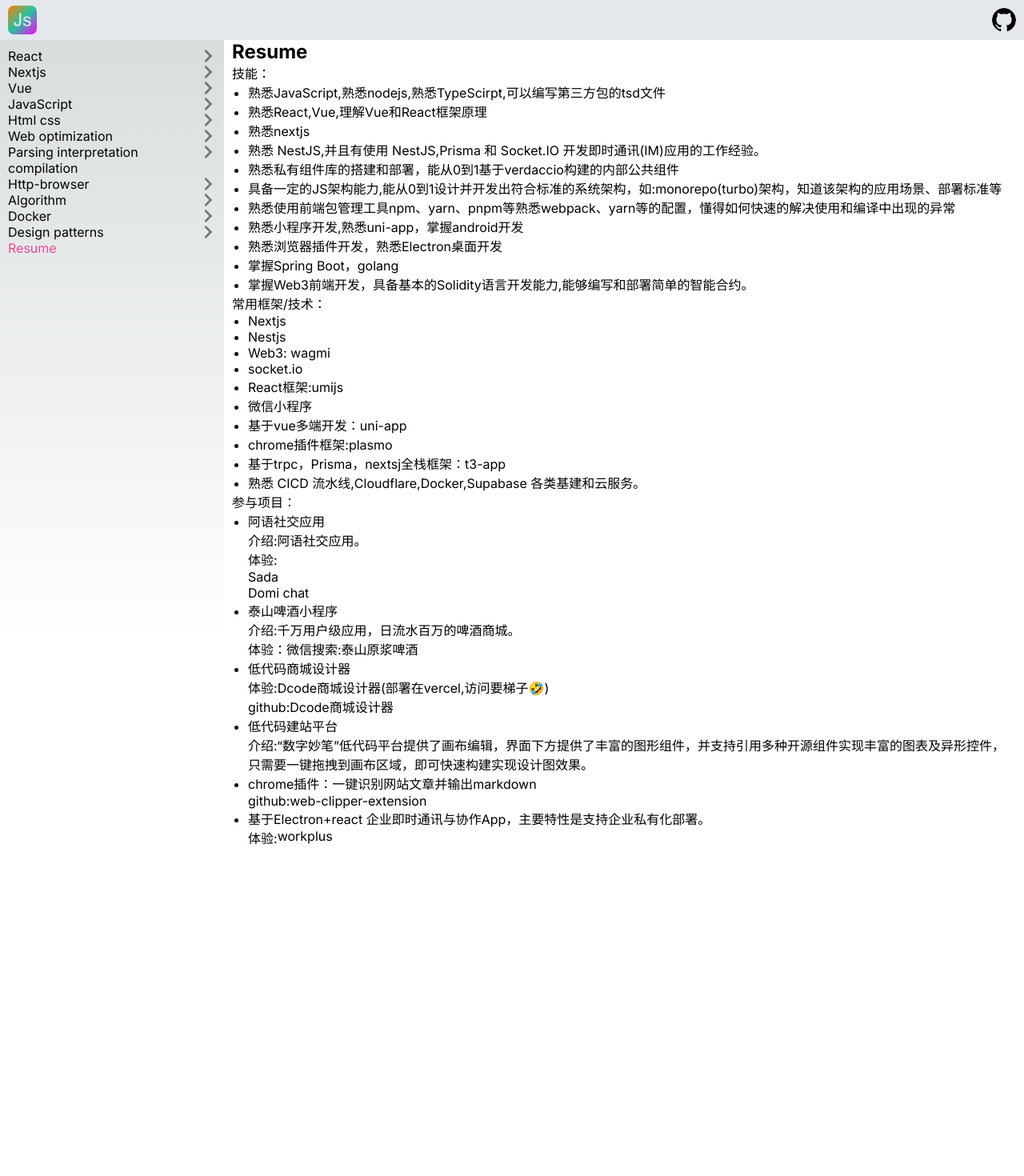
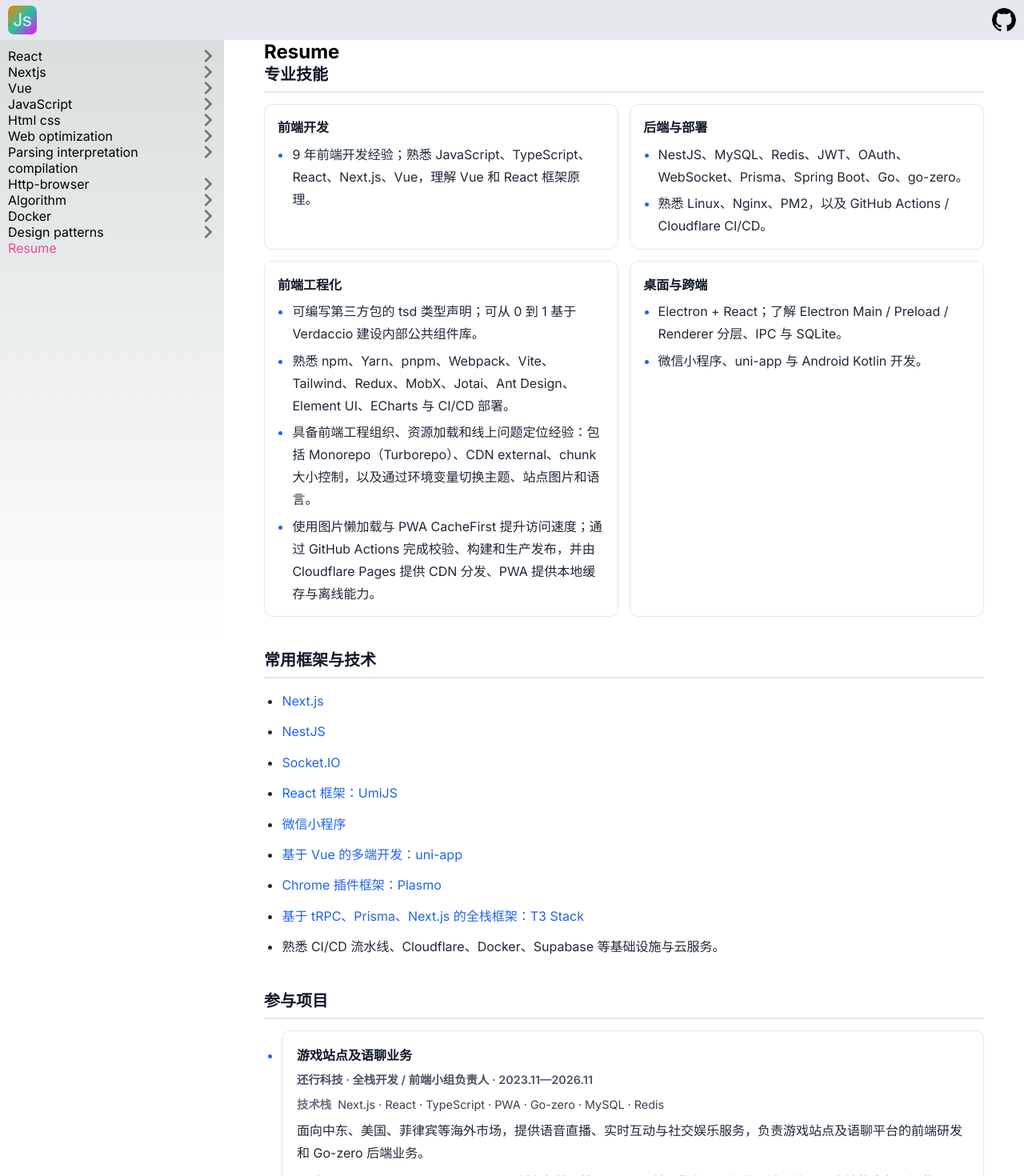
Before and after one commit to huiruo/programming-tech, a Next.js app: page /resume in a window 1280 px wide. Shown: the top 1470 px of the page at 80% size. Before the commit the page ends 1109 px from the top, so only its background shows below. Built offline with nearby package versions, Linux system fonts and the light colour scheme.

Commit message:
feat: 简历

```diff
--- a/package.json
+++ b/package.json
@@ -3,7 +3,7 @@
   "version": "0.1.0",
   "private": true,
   "scripts": {
-    "dev": "PORT=3002 next dev",
+    "dev": "PORT=3003 next dev",
     "build": "next build",
     "start": "next start",
     "lint": "next lint",
--- /dev/null
+++ b/src/components/resume.module.css
@@ -0,0 +1,28 @@
+.resume { max-width: 900px; color: #1f2937; line-height: 1.75; }
+.section + .section { margin-top: 2.5rem; }
+.heading { margin: 0 0 .85rem; padding-bottom: .45rem; border-bottom: 2px solid #e5e7eb; color: #111827; font-size: 1.25rem; line-height: 1.4; }
+.skillGrid { display: grid; grid-template-columns: repeat(2, minmax(0, 1fr)); gap: .9rem; }
+.skillCategory { padding: .9rem 1rem; border: 1px solid #e5e7eb; border-radius: .65rem; background: #fff; }
+.skillCategory h3 { margin: 0 0 .35rem; color: #111827; font-size: 1rem; }
+.skillCategory ul { display: grid; gap: .35rem; padding-left: 1.15rem; }
+.skillCategory li::marker { color: #2563eb; }
+.list, .projects { display: grid; gap: .65rem; margin: 0; padding-left: 1.4rem; }
+.project { padding: 1rem 1.1rem; border: 1px solid #e5e7eb; border-radius: .65rem; background: #fff; }
+.project::marker { color: #2563eb; }
+.project h3 { margin: 0 0 .25rem; color: #111827; font-size: 1rem; }
+.project p { white-space: normal; word-break: normal; }
+.context { margin-bottom: .35rem; color: #4b5563; font-size: .9rem; font-weight: 600; }
+.techStack { margin-bottom: .35rem; color: #374151; font-size: .9rem; }
+.techStack span { margin-right: .5rem; color: #6b7280; font-weight: 600; }
+.highlights { display: grid; gap: .35rem; margin: .55rem 0 0; padding-left: 1.2rem; }
+.highlights li::marker { color: #2563eb; }
+.links { display: flex; flex-wrap: wrap; gap: .35rem 1rem; margin-top: .5rem; }
+.credentials { display: flex; flex-wrap: wrap; gap: .25rem 1rem; margin-top: .5rem; color: #374151; font-size: .9rem; }
+.credentials div { display: flex; gap: .35rem; }
+.credentials dt { color: #6b7280; }
+.credentials dd { margin: 0; font-family: var(--font-mono); overflow-wrap: anywhere; }
+.link { color: #2563eb; text-decoration: underline; text-decoration-color: transparent; text-underline-offset: .18em; transition: color .15s ease, text-decoration-color .15s ease; }
+.link:hover, .link:focus-visible { color: #1d4ed8; text-decoration-color: currentColor; }
+.note { margin-top: .4rem; color: #4b5563; }
+@media (prefers-color-scheme: dark) { .resume { color: #d1d5db; } .heading, .skillCategory h3, .project h3 { color: #f9fafb; } .heading, .skillCategory, .project { border-color: #374151; } .skillCategory, .project { background: #111827; } .context, .techStack, .credentials { color: #d1d5db; } .techStack span, .credentials dt, .note { color: #9ca3af; } .link { color: #93c5fd; } .link:hover, .link:focus-visible { color: #bfdbfe; } }
+@media (max-width: 640px) { .section + .section { margin-top: 2rem; } .skillGrid { grid-template-columns: 1fr; } .skillCategory, .project { padding: .8rem; } .credentials { display: grid; gap: .25rem; } }
--- a/src/components/resume.tsx
+++ b/src/components/resume.tsx
@@ -1,181 +1,130 @@
-interface Img {
-  original: string
+import styles from './resume.module.css'
+
+type Project = {
+  name: string
+  context?: string
+  description: string
+  techStack?: string[]
+  highlights?: string[]
+  links?: Array<{ label: string; href: string }>
+  credentials?: Array<{ label: string; value: string }>
+  note?: string
 }
 
-const designImgs: Img[] = [
-  { original: '/img/design01.png' },
-  { original: '/img/design02.png' },
-  { original: '/img/design03.png' },
+type ProfessionalSkill = {
+  name: string
+  items: string[]
+}
+
+const professionalSkills: ProfessionalSkill[] = [
+  { name: '前端开发', items: ['9 年前端开发经验；熟悉 JavaScript、TypeScript、React、Next.js、Vue，理解 Vue 和 React 框架原理。'] },
+  { name: '后端与部署', items: ['NestJS、MySQL、Redis、JWT、OAuth、WebSocket、Prisma、Spring Boot、Go、go-zero。', '熟悉 Linux、Nginx、PM2，以及 GitHub Actions / Cloudflare CI/CD。'] },
+  {
+    name: '前端工程化',
+    items: [
+      '可编写第三方包的 tsd 类型声明；可从 0 到 1 基于 Verdaccio 建设内部公共组件库。',
+      '熟悉 npm、Yarn、pnpm、Webpack、Vite、Tailwind、Redux、MobX、Jotai、Ant Design、Element UI、ECharts 与 CI/CD 部署。',
+      '具备前端工程组织、资源加载和线上问题定位经验：包括 Monorepo（Turborepo）、CDN external、chunk 大小控制，以及通过环境变量切换主题、站点图片和语言。',
+      '使用图片懒加载与 PWA CacheFirst 提升访问速度；通过 GitHub Actions 完成校验、构建和生产发布，并由 Cloudflare Pages 提供 CDN 分发、PWA 提供本地缓存与离线能力。',
+    ],
+  },
+  { name: '桌面与跨端', items: ['Electron + React；了解 Electron Main / Preload / Renderer 分层、IPC 与 SQLite。', '微信小程序、uni-app 与 Android Kotlin 开发。'] },
 ]
 
-const tpImgs: Img[] = [
-  { original: '/img/tp01.jpg' },
-  { original: '/img/tp02.jpg' },
-  { original: '/img/tp03.jpg' },
-  { original: '/img/tp04.jpg' },
-  { original: '/img/tp05.jpg' },
+const technologies = [
+  { label: 'Next.js', href: 'https://nextjs.org/' },
+  { label: 'NestJS', href: 'https://nestjs.com/' },
+  { label: 'Socket.IO', href: 'https://socket.io/' },
+  { label: 'React 框架：UmiJS', href: 'https://umijs.org/' },
+  { label: '微信小程序', href: 'https://developers.weixin.qq.com/miniprogram/dev/framework/' },
+  { label: '基于 Vue 的多端开发：uni-app', href: 'https://zh.uniapp.dcloud.io/tutorial/' },
+  { label: 'Chrome 插件框架：Plasmo', href: 'https://www.plasmo.com/' },
+  { label: '基于 tRPC、Prisma、Next.js 的全栈框架：T3 Stack', href: 'https://create.t3.gg/en/introduction' },
 ]
 
-const skills: string[] = [
-  '熟悉JavaScript,熟悉nodejs,熟悉TypeScirpt,可以编写第三方包的tsd文件',
-  '熟悉React,Vue,理解Vue和React框架原理',
-  '熟悉nextjs',
-  '熟悉 NestJS,并且有使用 NestJS,Prisma 和 Socket.IO 开发即时通讯(IM)应用的工作经验。',
-  '熟悉私有组件库的搭建和部署，能从0到1基于verdaccio构建的内部公共组件',
-  '具备一定的JS架构能力,能从0到1设计并开发出符合标准的系统架构，如:monorepo(turbo)架构，知道该架构的应用场景、部署标准等',
-  '熟悉使用前端包管理工具npm、yarn、pnpm等熟悉webpack、yarn等的配置，懂得如何快速的解决使用和编译中出现的异常',
-  '熟悉小程序开发,熟悉uni-app，掌握android开发',
-  '熟悉浏览器插件开发，熟悉Electron桌面开发',
-  '掌握Spring Boot，golang',
-  '掌握Web3前端开发，具备基本的Solidity语言开发能力,能够编写和部署简单的智能合约。'
+const projects: Project[] = [
+  {
+    name: '游戏站点及语聊业务',
+    context: '还行科技 · 全栈开发 / 前端小组负责人 · 2023.11—2026.11',
+    techStack: ['Next.js', 'React', 'TypeScript', 'PWA', 'Go-zero', 'MySQL', 'Redis'],
+    description: '面向中东、美国、菲律宾等海外市场，提供语音直播、实时互动与社交娱乐服务，负责游戏站点及语聊平台的前端研发和 Go-zero 后端业务。',
+    highlights: [
+      '实现 KeepAliveContainer：Layout 缓存频繁切换页面 10 分钟，恢复页面组件、滚动位置、本地状态与已加载图片，避免每次切换 Tab 完整卸载和重复渲染。',
+      '完成 WebSocket 二进制协议的认证、心跳与断线重连，实时推送余额、订单、未读消息及活动弹窗等状态；后端通过独立 Comet WebSocket 服务承担长连接和推送。',
+      '优化首屏与资源加载：图片采用浏览器 HTTP 缓存和 PWA CacheFirst Runtime Cache；仅预取高频首屏资源，游戏卡片默认懒加载，首屏可见图片才使用 eager / priority。',
+      '使用 Webpack 按 React、数据层、Firebase、MUI、图标等拆包，将部分大依赖设为 CDN external；通过 GitHub Actions 发布静态产物至 Cloudflare Pages，由全球 CDN 与 Service Worker 协同分发和缓存。',
+      '开发海外广告落地页与 Facebook 广告归因，完成 Pixel 初始化、PageView 上报与广告点击标识采集。',
+      '后端将 HTTP API、WebSocket 长连接和 gRPC 路由拆分为独立进程；结合 MySQL + GORM/GORM Gen、Redis、进程内缓存、Cron 及独立消费者，处理游戏日志、支付订单、奖金与用户事件。',
+    ],
+    links: [
+      { label: 'Sada', href: 'https://sada.mobi/' },
+      { label: 'Domi Chat', href: 'https://domi.chat/' },
+    ],
+  },
+  {
+    name: 'A股量化分析信号平台（独立项目）',
+    techStack: ['Next.js', 'React', 'TypeScript', 'NestJS', 'MySQL', 'Redis', 'BullMQ', 'MCP', 'Auth0'],
+    description: '覆盖行情与 K 线分析、趋势/动量/风险展示、策略研究、历史统计与 AI 分析，累计用户 200+、会员 50+。',
+    highlights: [
+      '处理千万级、十年期 K 线数据：远端以 Parquet 交付，DuckDB 流式完成 Schema、重复键、数值与交易日范围校验；按交易日每 5,000 行多值 UPSERT MySQL，并以 (tsCode, tradeDate) 唯一键保证幂等。',
+      '每日计算趋势、阶段、位置、动量、波动率与风险等量价研究特征，并支持复权、财务基本面和板块分析；自主开发 MCP 工具，结合 Auth0 OAuth 2.1 接入 Agent、ChatGPT 与 Workbuddy 生态。',
+      '将会员等级、功能权限和 AI 调用额度分离建模；以实时权限检查、事务扣次和额度流水保障一致性。BullMQ + Redis 处理异步 AI 任务，通过全局并发上限、Lua 原子预占和数据库行锁避免服务过载、任务丢失与重复计费。',
+    ],
+    links: [{ label: '项目体验', href: 'https://trading-front.pages.dev/' }],
+    credentials: [
+      { label: '体验账号', value: '88888@163.com' },
+      { label: '密码', value: 'abc8888' },
+    ],
+    note: '使用 Kotlin 开发轻量 Android WebView 容器，处理安全策略、内外链路由、生命周期恢复、返回栈与 Release 签名管理。',
+  },
+  { name: '泰山啤酒小程序', description: '千万用户级啤酒商城，日流水达百万元。', note: '微信搜索“泰山原浆啤酒”即可体验。' },
+  { name: '低代码商城设计器', description: '可视化搭建商城页面的低代码设计器。', links: [{ label: '在线体验（部署在 Vercel，需网络代理）', href: 'https://dcode-editor.vercel.app/#/' }, { label: 'GitHub 仓库', href: 'https://github.com/huiruo/dcode-editor' }] },
+  { name: 'Web Clipper Chrome 扩展', description: '一键识别网页文章并导出 Markdown。', links: [{ label: 'GitHub 仓库', href: 'https://github.com/huiruo/web-clipper-extension' }] },
+  { name: '企业即时通讯与协作 App', description: '基于 Electron 与 React 开发，支持企业私有化部署。', links: [{ label: 'WorkPlus', href: 'https://www.workplus.io/' }] },
 ]
 
-export const Resume = () => {
-  /*
-  const [isModalOpen, setModalOpen] = useState(false);
-  const [preViewImgs, setPreViewImgs] = useState<Img[]>([])
+const ExternalLink = ({ href, children }: React.PropsWithChildren<{ href: string }>) => (
+  <a className={styles.link} href={href} target="_blank" rel="noreferrer">{children}</a>
+)
 
-  const openModal = (visible: boolean) => {
-    setModalOpen(visible);
-  };
+export const Resume = () => (
+  <div className={styles.resume}>
+    <section className={styles.section} aria-labelledby="skills-heading">
+      <h2 id="skills-heading" className={styles.heading}>专业技能</h2>
+      <div className={styles.skillGrid}>
+        {professionalSkills.map(({ name, items }) => (
+          <section key={name} className={styles.skillCategory} aria-label={name}>
+            <h3>{name}</h3>
+            <ul>{items.map((item) => <li key={item}>{item}</li>)}</ul>
+          </section>
+        ))}
+      </div>
+    </section>
 
-  const onPreview = (type: number) => {
-    if (type === 1) {
-      setPreViewImgs(tpImgs)
-    } else if (type === 2) {
-      setPreViewImgs(designImgs)
-    }
-    openModal(true)
-  }
-  */
+    <section className={styles.section} aria-labelledby="technologies-heading">
+      <h2 id="technologies-heading" className={styles.heading}>常用框架与技术</h2>
+      <ul className={styles.list}>
+        {technologies.map(({ label, href }) => <li key={href}><ExternalLink href={href}>{label}</ExternalLink></li>)}
+        <li>熟悉 CI/CD 流水线、Cloudflare、Docker、Supabase 等基础设施与云服务。</li>
+      </ul>
+    </section>
 
-  const onPreview = (type: number) => {
-
-  }
-
-  return <div className='resume-container'>
-    <div className='skill-title title-font mg2-bottom'>技能：</div>
-    {skills.map((item, index) => {
-      return (
-        <ul key={index}>
-          <li>
-            {item}
+    <section className={styles.section} aria-labelledby="projects-heading">
+      <h2 id="projects-heading" className={styles.heading}>参与项目</h2>
+      <ul className={styles.projects}>
+        {projects.map(({ name, context, description, techStack, highlights, links, credentials, note }) => (
+          <li key={name} className={styles.project}>
+            <h3>{name}</h3>
+            {context && <p className={styles.context}>{context}</p>}
+            {techStack && <p className={styles.techStack}><span>技术栈</span>{techStack.join(' · ')}</p>}
+            <p>{description}</p>
+            {highlights && <ul className={styles.highlights}>{highlights.map((highlight) => <li key={highlight}>{highlight}</li>)}</ul>}
+            {note && <p className={styles.note}>{note}</p>}
+            {links && <div className={styles.links}>{links.map(({ label, href }) => <ExternalLink key={href} href={href}>{label}</ExternalLink>)}</div>}
+            {credentials && <dl className={styles.credentials}>{credentials.map(({ label, value }) => <div key={label}><dt>{label}</dt><dd>{value}</dd></div>)}</dl>}
           </li>
-        </ul>
-      )
-    })}
-
-    <div className='skill-title title-font mg2-bottom'>常用框架/技术：</div>
-    <ul>
-      <li>
-        <a target="_blank" href='https://nextjs.org/'>Nextjs</a>
-      </li>
-      <li>
-        <a target="_blank" href='https://nestjs.com/'>Nestjs</a>
-      </li>
-      <li>
-        <a target="_blank" href='https://wagmi.sh/'>Web3: wagmi</a>
-      </li>
-      <li>
-        <a target="_blank" href='https://socket.io'>socket.io</a>
-      </li>
-      <li>
-        <a target="_blank" href='https://nextjs.org/'>React框架:umijs</a>
-      </li>
-      <li>
-        <a target="_blank" href='https://developers.weixin.qq.com/miniprogram/dev/framework/'>微信小程序</a>
-      </li>
-      <li>
-        <a target="_blank" href='https://zh.uniapp.dcloud.io/tutorial/'>基于vue多端开发：uni-app</a>
-      </li>
-      <li>
-        <a target="_blank" href='https://www.plasmo.com/'>chrome插件框架:plasmo</a>
-      </li>
-      <li>
-        <a target="_blank" href='https://create.t3.gg/en/introduction'>基于trpc，Prisma，nextsj全栈框架：t3-app</a>
-      </li>
-      <li>
-        熟悉 CICD 流水线,Cloudflare,Docker,Supabase 各类基建和云服务。
-      </li>
-    </ul>
-
-    <div className='skill-title title-font mg2-bottom'>参与项目：</div>
-
-    <ul>
-      <li className='mg1-bottom'>
-        阿语社交应用
-        <div>
-          介绍:阿语社交应用。
-        </div>
-        体验:<div>
-          <a target="_blank" href='https://sada.mobi/'>
-            Sada
-          </a>
-
-          <br />
-
-          <a target="_blank" href='https://domi.chat/'>
-            Domi chat
-          </a>
-        </div>
-      </li>
-
-      <li className='mg1-bottom'>
-        泰山啤酒小程序
-        <div>
-          介绍:千万用户级应用，日流水百万的啤酒商城。
-        </div>
-        <div>体验：微信搜索:泰山原浆啤酒</div>
-        {/* <div className='onpreview' onClick={() => onPreview(1)}>演示截图</div> */}
-      </li>
-
-      <li className='mg1-bottom'>
-        低代码商城设计器
-        <div className='flex'>
-          体验:<div>
-            <a target="_blank" href='https://dcode-editor.vercel.app/#/'>
-              Dcode商城设计器(部署在vercel,访问要梯子🤣)
-            </a>
-          </div>
-        </div>
-        <div>
-          github:
-          <a target="_blank" href='https://github.com/huiruo/dcode-editor'>
-            Dcode商城设计器
-          </a>
-        </div>
-      </li>
-
-      <li className='mg1-bottom'>
-        低代码建站平台
-        <div>
-          介绍:“数字妙笔”低代码平台提供了画布编辑，界面下方提供了丰富的图形组件，并支持引用多种开源组件实现丰富的图表及异形控件，只需要一键拖拽到画布区域，即可快速构建实现设计图效果。
-          {/* <div className='onpreview' onClick={() => onPreview(2)}>演示截图</div> */}
-        </div>
-      </li>
-
-      <li className='mg1-bottom'>
-        chrome插件：一键识别网站文章并输出markdown
-        <div>
-          github:
-          <a target="_blank" href='https://github.com/huiruo/web-clipper-extension'>
-            web-clipper-extension
-          </a>
-        </div>
-      </li>
-
-      <li className='mg1-bottom'>
-        基于Electron+react 企业即时通讯与协作App，主要特性是支持企业私有化部署。
-        <div className='flex'>
-          体验:<div>
-            <a target="_blank" href='https://www.workplus.io/'>
-              workplus
-            </a>
-          </div>
-        </div>
-      </li>
-    </ul>
-
-    {/* <ImageViewer isOpen={isModalOpen} openModal={openModal} imgs={preViewImgs} /> */}
+        ))}
+      </ul>
+    </section>
   </div>
-}
+)
```
